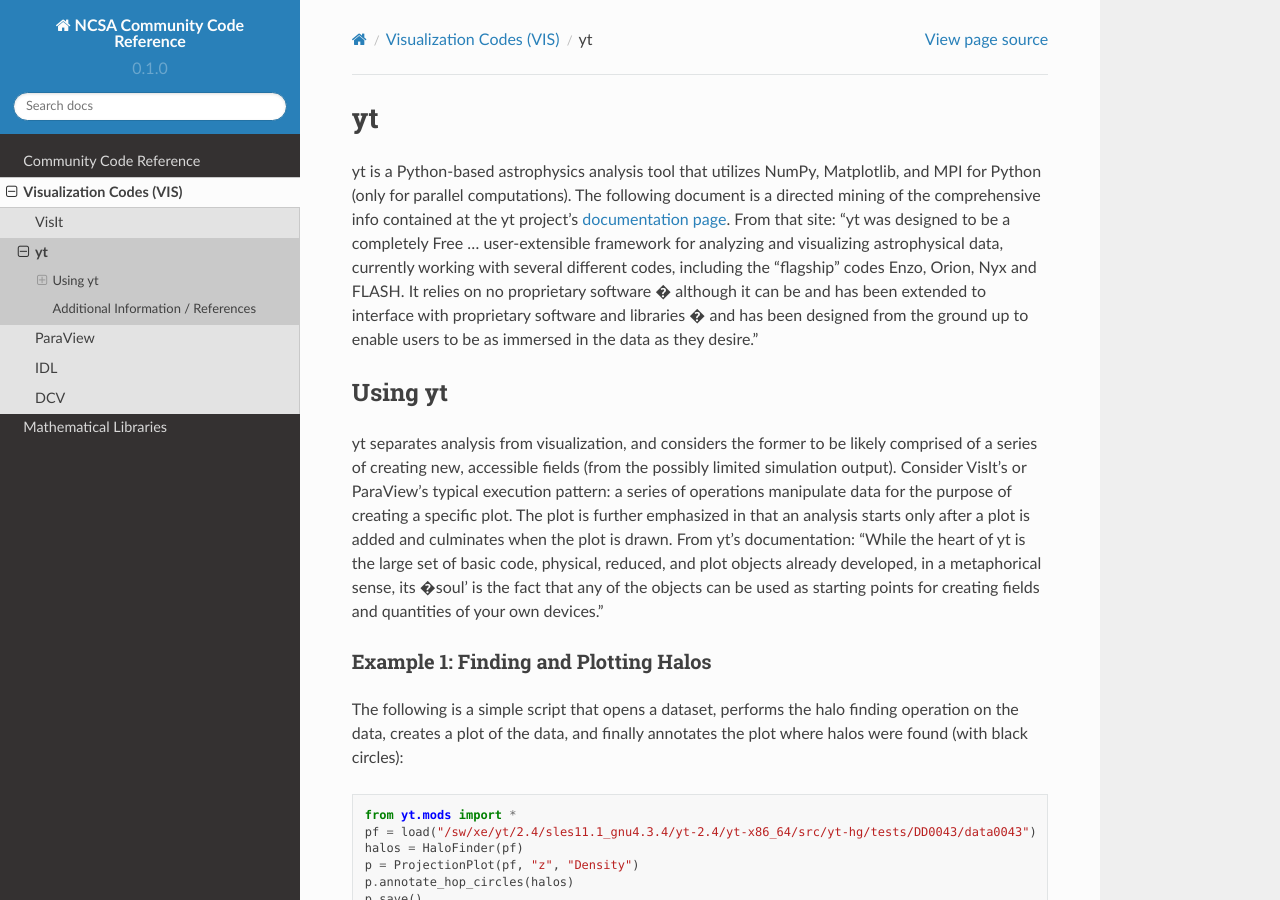
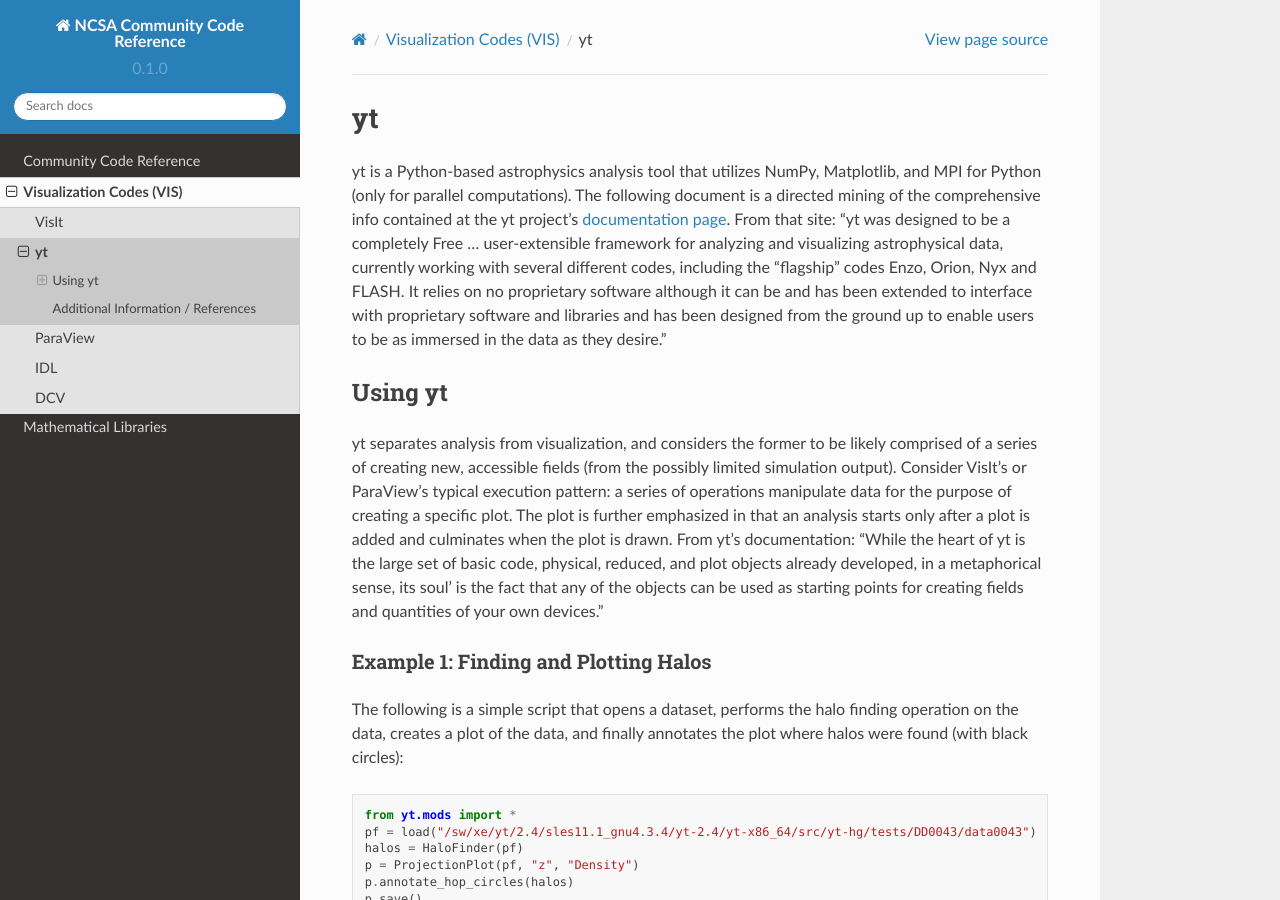
Before and after one commit to ncsa/community_code_reference, a Sphinx documentation site: the page built from docs/source/yt/index.rst, in a window 1280 px wide and 900 px high. Built offline with Sphinx 7.4.7 and the Read the Docs theme 2.0.0, drawn with Linux system fonts in a browser that asks for light colours.

Commit message:
fixing stray characters

```diff
--- a/docs/source/yt/index.rst
+++ b/docs/source/yt/index.rst
@@ -9,8 +9,8 @@
 to be a completely Free ... user-extensible framework for analyzing and
 visualizing astrophysical data, currently working with several different
 codes, including the "flagship" codes Enzo, Orion, Nyx and FLASH. It
-relies on no proprietary software � although it can be and has been
-extended to interface with proprietary software and libraries � and has
+relies on no proprietary software although it can be and has been
+extended to interface with proprietary software and libraries and has
 been designed from the ground up to enable users to be as immersed in
 the data as they desire."
 
@@ -25,7 +25,7 @@
 in that an analysis starts only after a plot is added and culminates
 when the plot is drawn. From yt's documentation: "While the heart of yt
 is the large set of basic code, physical, reduced, and plot objects
-already developed, in a metaphorical sense, its �soul' is the fact that
+already developed, in a metaphorical sense, its soul' is the fact that
 any of the objects can be used as starting points for creating fields
 and quantities of your own devices."
 
```
